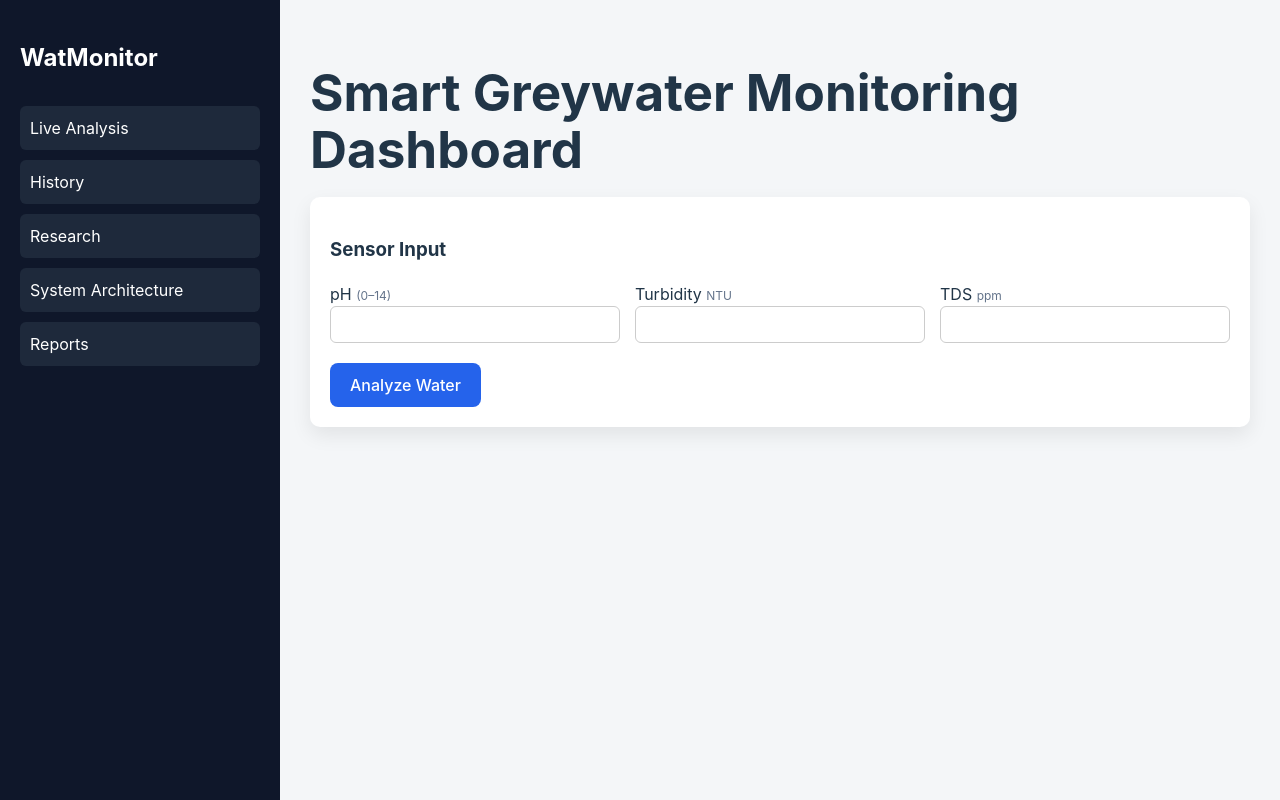
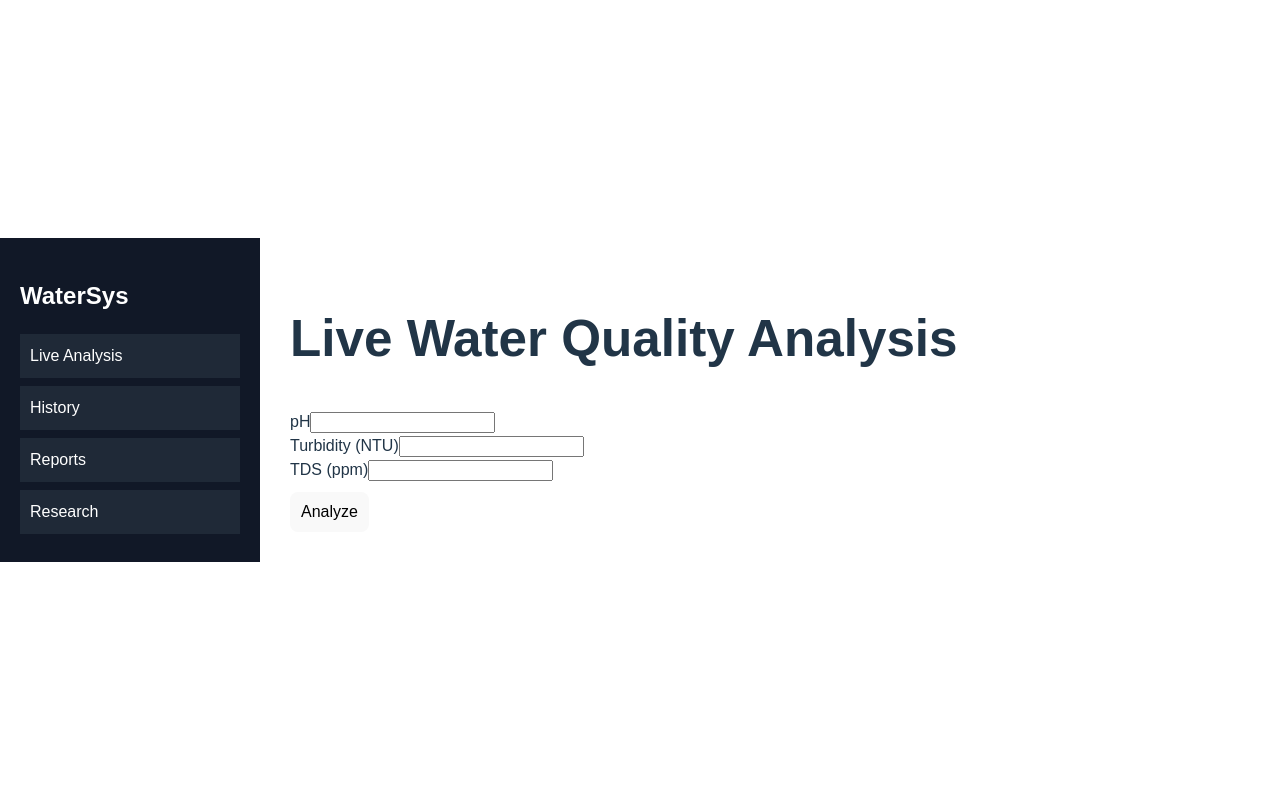
Before and after one commit to khushc2007/vite-react, a React (Vite) app: page / in a window 1280 px wide. Built offline with nearby package versions, Linux system fonts and the light colour scheme.

Commit message:
Refactor LiveAnalysis component and improve API handling

```diff
--- a/src/App.tsx
+++ b/src/App.tsx
@@ -1,22 +1,49 @@
-import { useState } from "react";
+import { useEffect, useState } from "react";
 
+/* ===================== TYPES ===================== */
+type Analysis = {
+  timestamp: string;
+  ph: number;
+  turbidity: number;
+  tds: number;
+  reusable: string;
+  tank: string;
+  filtrationMethod: string;
+};
+
+type ApiResponse = {
+  reusable: string;
+  tank: string;
+  filtrationMethod: string;
+  explanation: string;
+};
+
+/* ===================== MAIN APP ===================== */
 export default function App() {
+  const [page, setPage] = useState<"live" | "history" | "reports" | "research">("live");
+
+  return (
+    <div style={styles.app}>
+      <Sidebar setPage={setPage} />
+      <main style={styles.main}>
+        {page === "live" && <LiveAnalysis />}
+        {page === "history" && <History />}
+        {page === "reports" && <Reports />}
+        {page === "research" && <Research />}
+      </main>
+    </div>
+  );
+}
+
+/* ===================== LIVE ANALYSIS ===================== */
+function LiveAnalysis() {
   const [ph, setPh] = useState("");
   const [turbidity, setTurbidity] = useState("");
   const [tds, setTds] = useState("");
-  const [result, setResult] = useState<any>(null);
-  const [loading, setLoading] = useState(false);
-  const [error, setError] = useState("");
+  const [result, setResult] = useState<ApiResponse | null>(null);
 
-  async function analyzeWater() {
-    setLoading(true);
-    setError("");
-    setResult(null);
-
-    try {
-      const response = await fetch(
-        "https://water-quality-backend-qxd3.onrender.com/analyze-water",
-        {
+  async function analyze() {
+    const res = await fetch("https://water-quality-backend-qxd3.onrender.com/analyze-water", {
       method: "POST",
       headers: { "Content-Type": "application/json" },
       body: JSON.stringify({
@@ -24,260 +51,164 @@ export default function App() {
         turbidity: Number(turbidity),
         tds: Number(tds)
       })
-        }
-      );
+    });
 
-      if (!response.ok) {
-        throw new Error("Backend error");
-      }
+    const data = await res.json();
+    setResult(data);
 
-      const data = await response.json();
-      setResult(data);
-    } catch (err) {
-      setError("Unable to connect to backend");
-    } finally {
-      setLoading(false);
-    }
+    const history: Analysis[] = JSON.parse(localStorage.getItem("history") || "[]");
+
+    history.push({
+      timestamp: new Date().toLocaleString(),
+      ph: Number(ph),
+      turbidity: Number(turbidity),
+      tds: Number(tds),
+      reusable: data.reusable,
+      tank: data.tank,
+      filtrationMethod: data.filtrationMethod
+    });
+
+    localStorage.setItem("history", JSON.stringify(history));
   }
 
   return (
-    <div style={styles.app}>
-      {/* Sidebar */}
-      <aside style={styles.sidebar}>
-        <h2 style={styles.logo}>WatMonitor</h2>
-        <nav style={styles.nav}>
-          <NavItem label="Live Analysis" />
-          <NavItem label="History" />
-          <NavItem label="Research" />
-          <NavItem label="System Architecture" />
-          <NavItem label="Reports" />
-        </nav>
-      </aside>
+    <section>
+      <h1>Live Water Quality Analysis</h1>
 
-      {/* Main Content */}
-      <main style={styles.main}>
-        <h1 style={styles.heading}>
-          Smart Greywater Monitoring Dashboard
-        </h1>
+      <Input label="pH" value={ph} set={setPh} />
+      <Input label="Turbidity (NTU)" value={turbidity} set={setTurbidity} />
+      <Input label="TDS (ppm)" value={tds} set={setTds} />
 
-        {/* Input Panel */}
-        <section style={styles.card}>
-          <h3>Sensor Input</h3>
+      <button style={styles.button} onClick={analyze}>Analyze</button>
 
-          <div style={styles.grid}>
-            <Input
-              label="pH"
-              unit="(0–14)"
-              value={ph}
-              onChange={setPh}
-            />
-            <Input
-              label="Turbidity"
-              unit="NTU"
-              value={turbidity}
-              onChange={setTurbidity}
-            />
-            <Input
-              label="TDS"
-              unit="ppm"
-              value={tds}
-              onChange={setTds}
-            />
+      {result && (
+        <div style={styles.card}>
+          <p><b>Reusable:</b> {result.reusable}</p>
+          <p><b>Tank:</b> {result.tank}</p>
+          <p><b>Filtration:</b> {result.filtrationMethod}</p>
+          <p>{result.explanation}</p>
+        </div>
+      )}
+    </section>
+  );
+}
+
+/* ===================== HISTORY ===================== */
+function History() {
+  const history: Analysis[] = JSON.parse(localStorage.getItem("history") || "[]");
+
+  return (
+    <section>
+      <h1>Analysis History</h1>
+      {history.length === 0 && <p>No records yet.</p>}
+
+      {history.map((h, i) => (
+        <div key={i} style={styles.card}>
+          <p>{h.timestamp}</p>
+          <p>pH: {h.ph}, Turbidity: {h.turbidity}, TDS: {h.tds}</p>
+          <p>{h.reusable} → {h.tank}</p>
+          <p>Filtration: {h.filtrationMethod}</p>
+        </div>
+      ))}
+    </section>
+  );
+}
+
+/* ===================== REPORTS ===================== */
+function Reports() {
+  const history: Analysis[] = JSON.parse(localStorage.getItem("history") || "[]");
+
+  const reusableCount = history.filter(h => h.reusable === "YES").length;
+  const avg = (key: keyof Analysis) =>
+    history.reduce((s, h) => s + (h[key] as number), 0) / (history.length || 1);
+
+  return (
+    <section>
+      <h1>System Reports</h1>
+
+      <div style={styles.card}>
+        <p>Total Samples: {history.length}</p>
+        <p>Reusable Water: {reusableCount}</p>
+        <p>Non-Reusable Water: {history.length - reusableCount}</p>
+        <p>Average pH: {avg("ph").toFixed(2)}</p>
+        <p>Average Turbidity: {avg("turbidity").toFixed(2)}</p>
+        <p>Average TDS: {avg("tds").toFixed(2)}</p>
       </div>
 
-          <button
-            style={styles.button}
-            onClick={analyzeWater}
-            disabled={loading}
-          >
-            {loading ? "Analyzing..." : "Analyze Water"}
-          </button>
+      <p>
+        <b>Conclusion:</b> The system successfully classifies greywater and
+        recommends filtration strategies based on scientifically defined thresholds.
+      </p>
+    </section>
+  );
+}
 
-          {error && <p style={styles.error}>{error}</p>}
+/* ===================== RESEARCH ===================== */
+function Research() {
+  const papers = [
+    {
+      title: "WHO Guidelines for Water Reuse",
+      abstract: "Defines acceptable limits for water reuse in non-potable applications.",
+      citation: "WHO, 2017"
+    },
+    {
+      title: "Greywater Treatment Techniques",
+      abstract: "Compares filtration and membrane-based treatment methods.",
+      citation: "Journal of Water Research, 2020"
+    },
+    {
+      title: "Turbidity as a Quality Indicator",
+      abstract: "Analyzes the impact of suspended solids on reuse safety.",
+      citation: "Environmental Monitoring Review, 2019"
+    }
+  ];
+
+  return (
+    <section>
+      <h1>Research Library</h1>
+      {papers.map((p, i) => (
+        <div key={i} style={styles.card}>
+          <h3>{p.title}</h3>
+          <p>{p.abstract}</p>
+          <p><i>{p.citation}</i></p>
+        </div>
+      ))}
     </section>
+  );
+}
 
-        {/* Results Panel */}
-        {result && (
-          <section style={styles.card}>
-            <h3>Analysis Result</h3>
+/* ===================== COMPONENTS ===================== */
+function Sidebar({ setPage }: any) {
+  return (
+    <aside style={styles.sidebar}>
+      <h2>WaterSys</h2>
+      <Nav label="Live Analysis" onClick={() => setPage("live")} />
+      <Nav label="History" onClick={() => setPage("history")} />
+      <Nav label="Reports" onClick={() => setPage("reports")} />
+      <Nav label="Research" onClick={() => setPage("research")} />
+    </aside>
+  );
+}
 
-            <div style={styles.resultGrid}>
-              <ResultBox
-                title="Reusability"
-                value={result.reusable}
-              />
-              <ResultBox
-                title="Water Routing"
-                value={result.tank}
-              />
-              <ResultBox
-                title="Filtration Bracket"
-                value={result.filtrationBracket}
-              />
-              <ResultBox
-                title="Filtration Method"
-                value={result.filtrationMethod}
-              />
-            </div>
+function Nav({ label, onClick }: any) {
+  return <div style={styles.nav} onClick={onClick}>{label}</div>;
+}
 
-            <div style={styles.explanation}>
-              <strong>Explanation:</strong>
-              <p>{result.explanation}</p>
-            </div>
-          </section>
-        )}
-      </main>
+function Input({ label, value, set }: any) {
+  return (
+    <div>
+      <label>{label}</label>
+      <input value={value} onChange={e => set(e.target.value)} />
     </div>
   );
 }
 
-/* ---------------- Components ---------------- */
-
-function NavItem({ label }: { label: string }) {
-  return <div style={styles.navItem}>{label}</div>;
-}
-
-function Input({
-  label,
-  unit,
-  value,
-  onChange
-}: {
-  label: string;
-  unit: string;
-  value: string;
-  onChange: (v: string) => void;
-}) {
-  return (
-    <div style={styles.inputBox}>
-      <label>
-        {label} <span style={styles.unit}>{unit}</span>
-      </label>
-      <input
-        type="number"
-        value={value}
-        onChange={(e) => onChange(e.target.value)}
-        style={styles.input}
-      />
-    </div>
-  );
-}
-
-function ResultBox({
-  title,
-  value
-}: {
-  title: string;
-  value: string;
-}) {
-  return (
-    <div style={styles.resultBox}>
-      <span style={styles.resultTitle}>{title}</span>
-      <span style={styles.resultValue}>{value}</span>
-    </div>
-  );
-}
-
-/* ---------------- Styles ---------------- */
-
+/* ===================== STYLES ===================== */
 const styles: any = {
-  app: {
-    display: "flex",
-    height: "100vh",
-    fontFamily: "Inter, system-ui, sans-serif",
-    background: "#f4f6f8"
-  },
-  sidebar: {
-    width: "240px",
-    background: "#0f172a",
-    color: "#fff",
-    padding: "20px"
-  },
-  logo: {
-    marginBottom: "30px"
-  },
-  nav: {
-    display: "flex",
-    flexDirection: "column",
-    gap: "10px"
-  },
-  navItem: {
-    padding: "10px",
-    borderRadius: "6px",
-    cursor: "pointer",
-    background: "#1e293b"
-  },
-  main: {
-    flex: 1,
-    padding: "30px",
-    overflowY: "auto"
-  },
-  heading: {
-    marginBottom: "20px"
-  },
-  card: {
-    background: "#ffffff",
-    padding: "20px",
-    borderRadius: "10px",
-    marginBottom: "20px",
-    boxShadow: "0 8px 20px rgba(0,0,0,0.08)"
-  },
-  grid: {
-    display: "grid",
-    gridTemplateColumns: "repeat(3, 1fr)",
-    gap: "15px",
-    marginBottom: "20px"
-  },
-  inputBox: {
-    display: "flex",
-    flexDirection: "column"
-  },
-  input: {
-    padding: "10px",
-    borderRadius: "6px",
-    border: "1px solid #ccc"
-  },
-  unit: {
-    color: "#64748b",
-    fontSize: "12px"
-  },
-  button: {
-    padding: "12px 20px",
-    background: "#2563eb",
-    color: "#fff",
-    border: "none",
-    borderRadius: "8px",
-    cursor: "pointer"
-  },
-  error: {
-    marginTop: "10px",
-    color: "red"
-  },
-  resultGrid: {
-    display: "grid",
-    gridTemplateColumns: "repeat(4, 1fr)",
-    gap: "15px"
-  },
-  resultBox: {
-    background: "#f1f5f9",
-    padding: "15px",
-    borderRadius: "8px",
-    textAlign: "center"
-  },
-  resultTitle: {
-    display: "block",
-    fontSize: "14px",
-    color: "#475569"
-  },
-  resultValue: {
-    fontSize: "18px",
-    fontWeight: "bold",
-    marginTop: "5px"
-  },
-  explanation: {
-    marginTop: "15px",
-    background: "#eef2ff",
-    padding: "15px",
-    borderRadius: "8px"
-  }
+  app: { display: "flex", fontFamily: "sans-serif" },
+  sidebar: { width: 220, background: "#111827", color: "#fff", padding: 20 },
+  nav: { padding: 10, cursor: "pointer", background: "#1f2937", marginTop: 8 },
+  main: { flex: 1, padding: 30 },
+  button: { padding: 10, marginTop: 10 },
+  card: { background: "#f1f5f9", padding: 15, marginTop: 15, borderRadius: 6 }
 };
```
Lines whose indentation alone changed are shown as unchanged.
